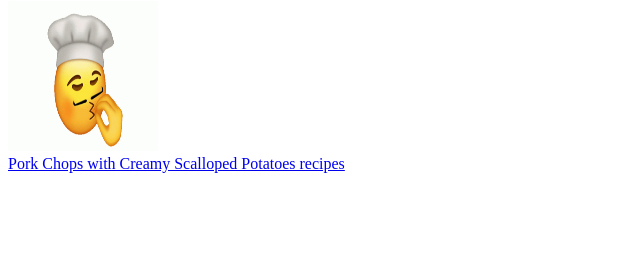
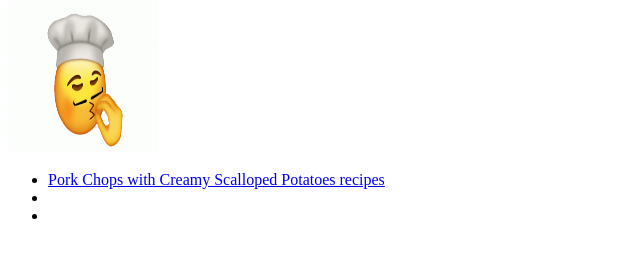
Before and after one commit to ale1092/odin-recipes, a plain HTML site: page index.html in a window 1280 px wide. Shown: the part 79-336 px from the top of the page, without its empty margins (0-640 px from the left). Drawn offline with Linux system fonts and the light colour scheme.

Commit message:
Add recipes to unordered list

```diff
--- a/index.html
+++ b/index.html
@@ -10,7 +10,11 @@
 <h1>Odin recipes</h1>
 <img src="img/chefkiss.jpg" alt="an emoji of a chef's kiss" height="150" width="150">
 <br>
-<a href="recipes/porkchops.html">Pork Chops with Creamy Scalloped Potatoes recipes</a>
+<ul>
+  <li><a href="recipes/porkchops.html">Pork Chops with Creamy Scalloped Potatoes recipes</a></li>
+  <li><a></a></li>
+  <li><a></a></li>
+</ul>
 </body>
 
 </html>
```
